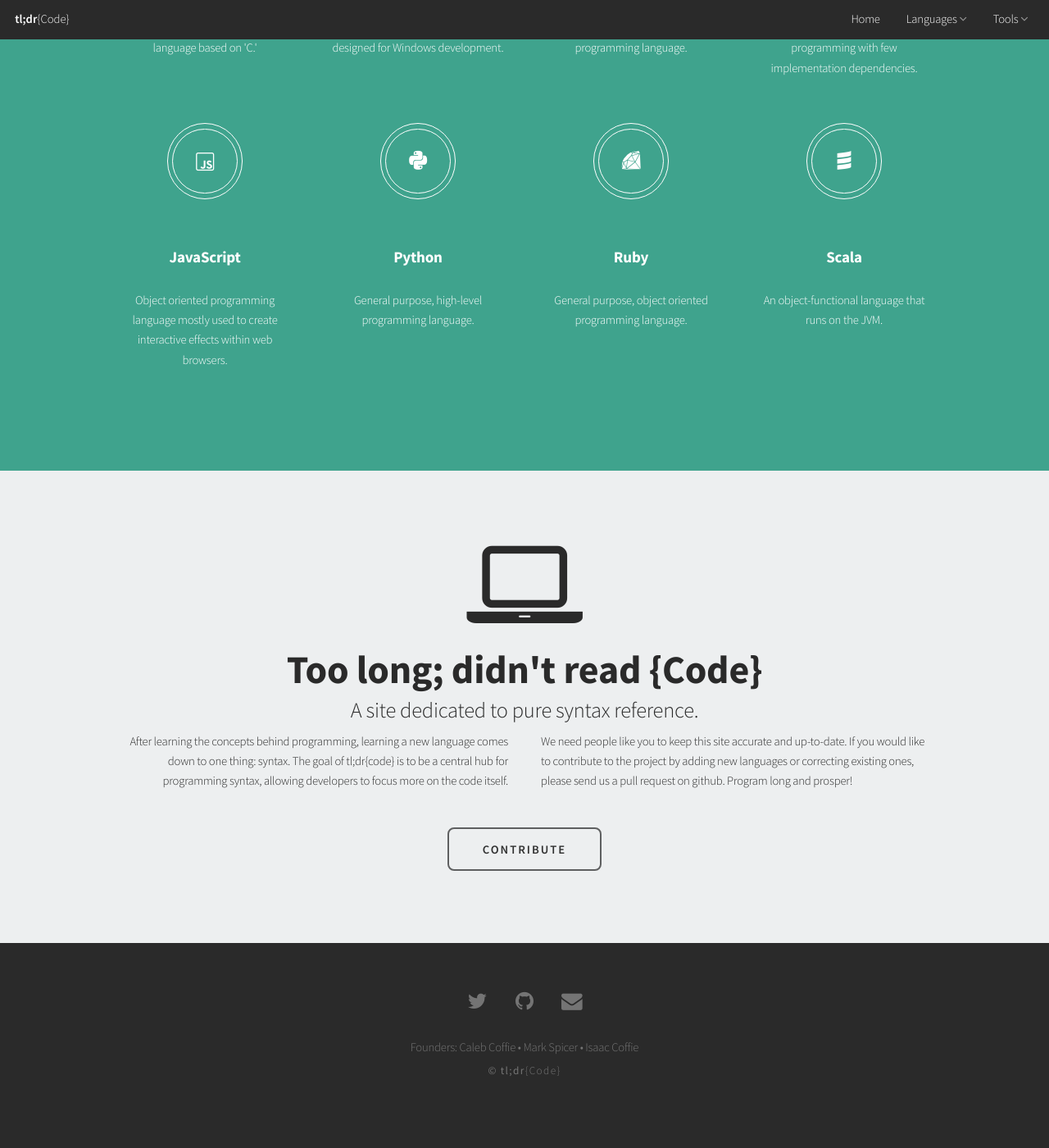
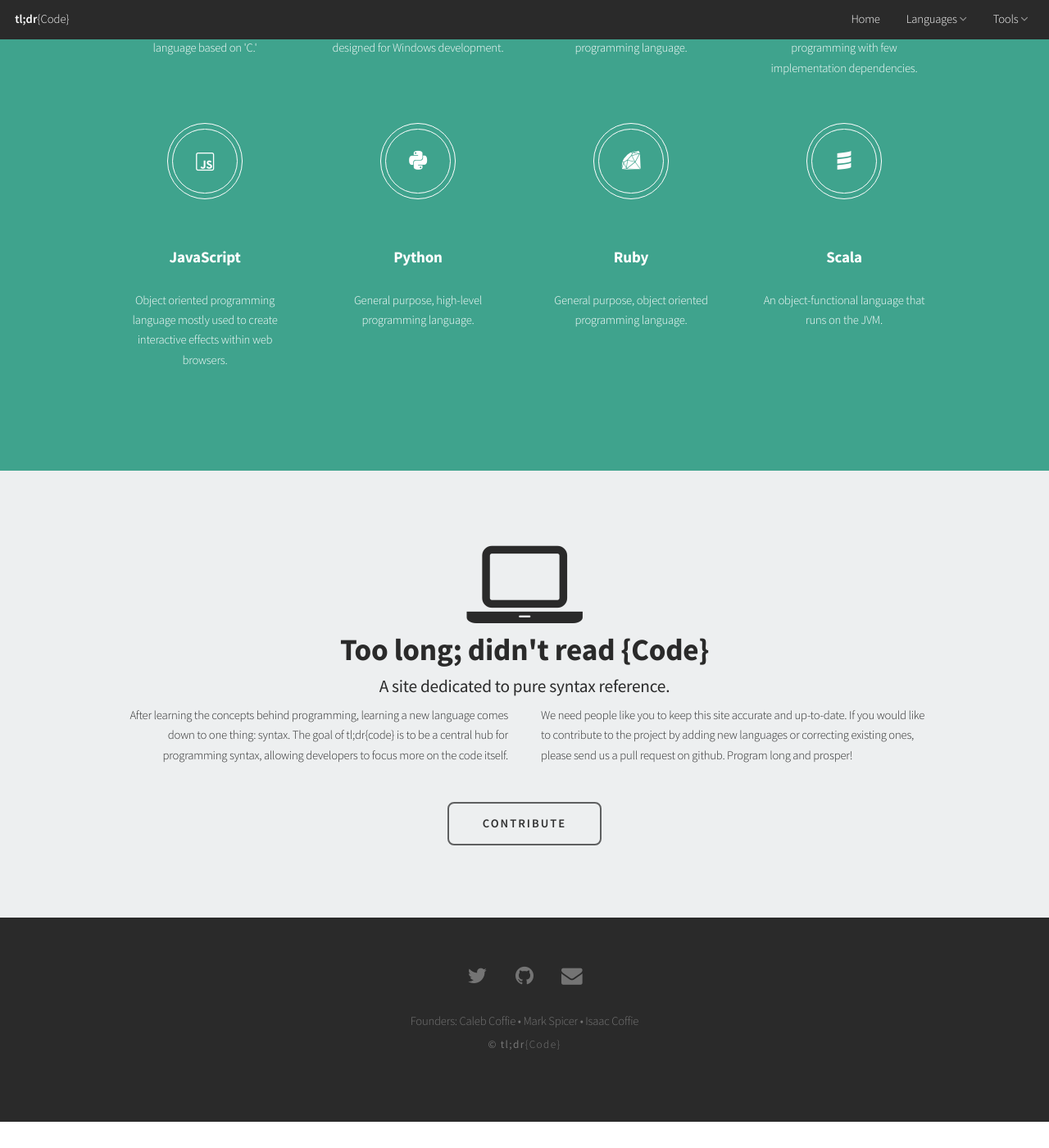
Before and after one commit to tldrcode/tldrcode.com, a Jekyll site: the page built from index.html, in a window 1280 px wide and 1400 px high, scrolled down 827 px. Shown: the whole window at 82% size. Built offline with Jekyll 4.4.1, drawn with Linux system fonts in a browser that asks for light colours; after the commit the page ends 2195 px from its top, so only the background shows below that.

Commit message:
Fixed about sizing

```diff
--- a/css/style-mobile.css
+++ b/css/style-mobile.css
@@ -135,7 +135,7 @@ header {
 }
 
 header h2 {
-	font-size: 40pt;
+	font-size: 36pt;
 }
 
 
@@ -144,8 +144,9 @@ header h2 {
 /*********************************************************************************/
 
 #about-wrapper p {
-	text-align: center;
+	text-align: justify;
 }
+
 
 /*********************************************************************************/
 /* UI                                                                            */
--- a/css/style.css
+++ b/css/style.css
@@ -1592,8 +1592,16 @@ ul.featured .row {
     background: #edeff0;
 }
 
-#about header h2 {
-    margin-top: 0.50em;
+#about-wrapper header h2{
+  font-size: 28pt;
+}
+
+#about-wrapper header .byline {
+  display: block;
+  margin: 1em 0 0 0;
+  padding: 0 0 0.5em 0;
+  font-size: 16pt;
+  font-weight: 500;
 }
 
 #about .icon {
```
